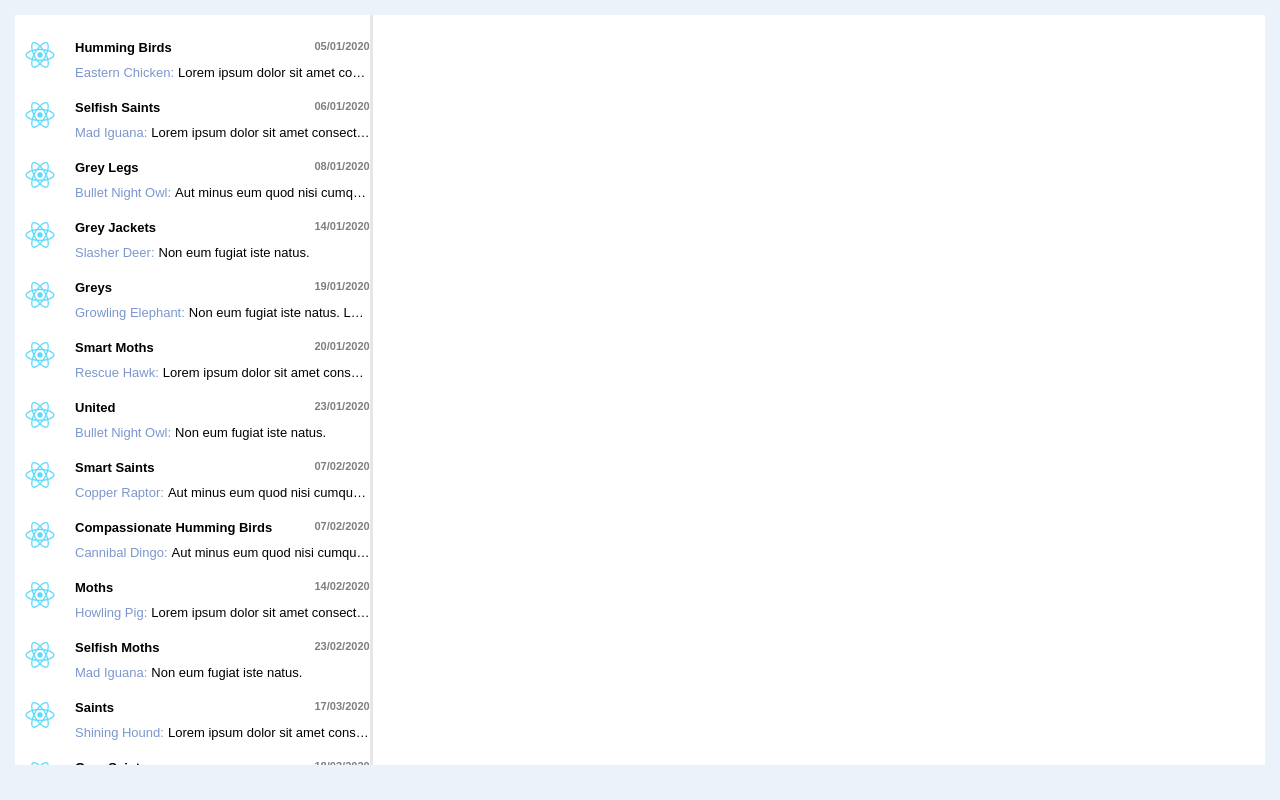
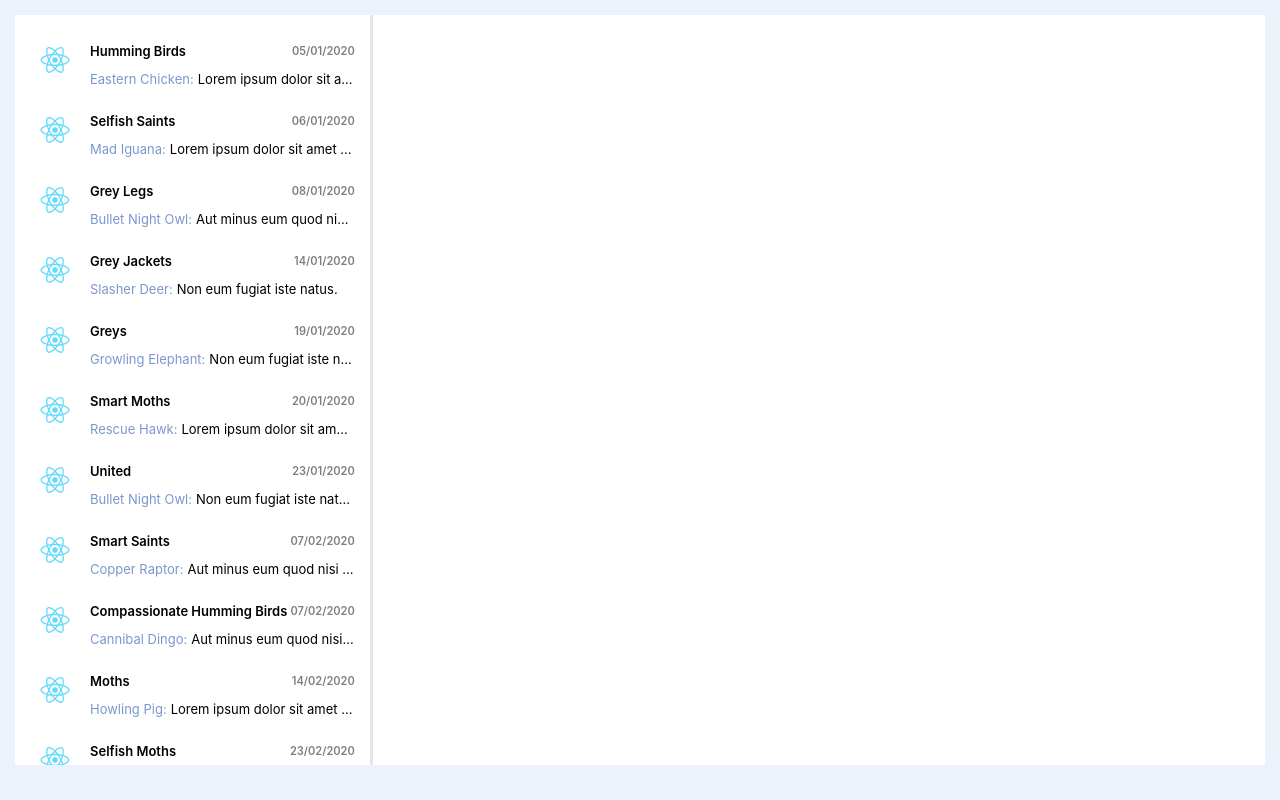
Before and after one commit to sergeigavrish/middle.react.praktikum.yandex, a React (Create React App) app: page / in a window 1280 px wide. Built offline with nearby package versions, Linux system fonts and the light colour scheme.

Commit message:
RM-10 ChatCard was updated

```diff
--- a/src/components/Chat/Card/ChatCard.css
+++ b/src/components/Chat/Card/ChatCard.css
@@ -6,12 +6,12 @@
   padding: 5px 15px;
 }
 
+.card-wrap.selected {
+  background-color: var(--selected-chat-background-color);
+}
+
 .card {
   max-width: 360px;
-}
-
-.card.selected {
-  background-color: var(--selected-chat-background-color);
 }
 
 .card__body {
--- a/src/components/Chat/Card/ChatCard.tsx
+++ b/src/components/Chat/Card/ChatCard.tsx
@@ -1,4 +1,4 @@
-import React, { FunctionComponent } from 'react';
+import React, { FC } from 'react';
 
 import { Avatar } from '../../../shared/Avatar/Avatar';
 
@@ -11,18 +11,16 @@ import { resources } from '../../../models/constants/resources';
 
 import './ChatCard.css';
 
-export const ChatCard: FunctionComponent<IChatCardProps> = ({
-  guid,
+export const ChatCard: FC<IChatCardProps> = ({
   logo,
   name,
   lastMessage,
   isSelected,
-  onChatSelected,
 }: IChatCardProps) => {
   const messageDate = getDate(lastMessage.timestamp);
   return (
-    <section className={`card ${isSelected ? 'selected' : ''}`}>
-      <button className="card-wrap button-reset" onClick={() => onChatSelected(guid)} type="button">
+    <div className={`card-wrap ${isSelected ? 'selected' : ''}`}>
+      <section className="card">
         <section className="card__body">
           <Avatar className="card__logo" src={logo} alt={resources.avatar.cardIcon} />
           <section className="card__info">
@@ -30,7 +28,7 @@ export const ChatCard: FunctionComponent<IChatCardProps> = ({
             <ChatCardMessage author={lastMessage.author.name} message={lastMessage.content} />
           </section>
         </section>
-      </button>
-    </section>
+      </section>
+    </div>
   );
 };
--- a/src/components/Chat/Card/IChatCardProps.ts
+++ b/src/components/Chat/Card/IChatCardProps.ts
@@ -2,5 +2,4 @@ import { IChatInfo } from '../../../models/interfaces/IChatInfo';
 
 export interface IChatCardProps extends IChatInfo {
   isSelected: boolean;
-  onChatSelected(chatId: string): void;
 }
```
